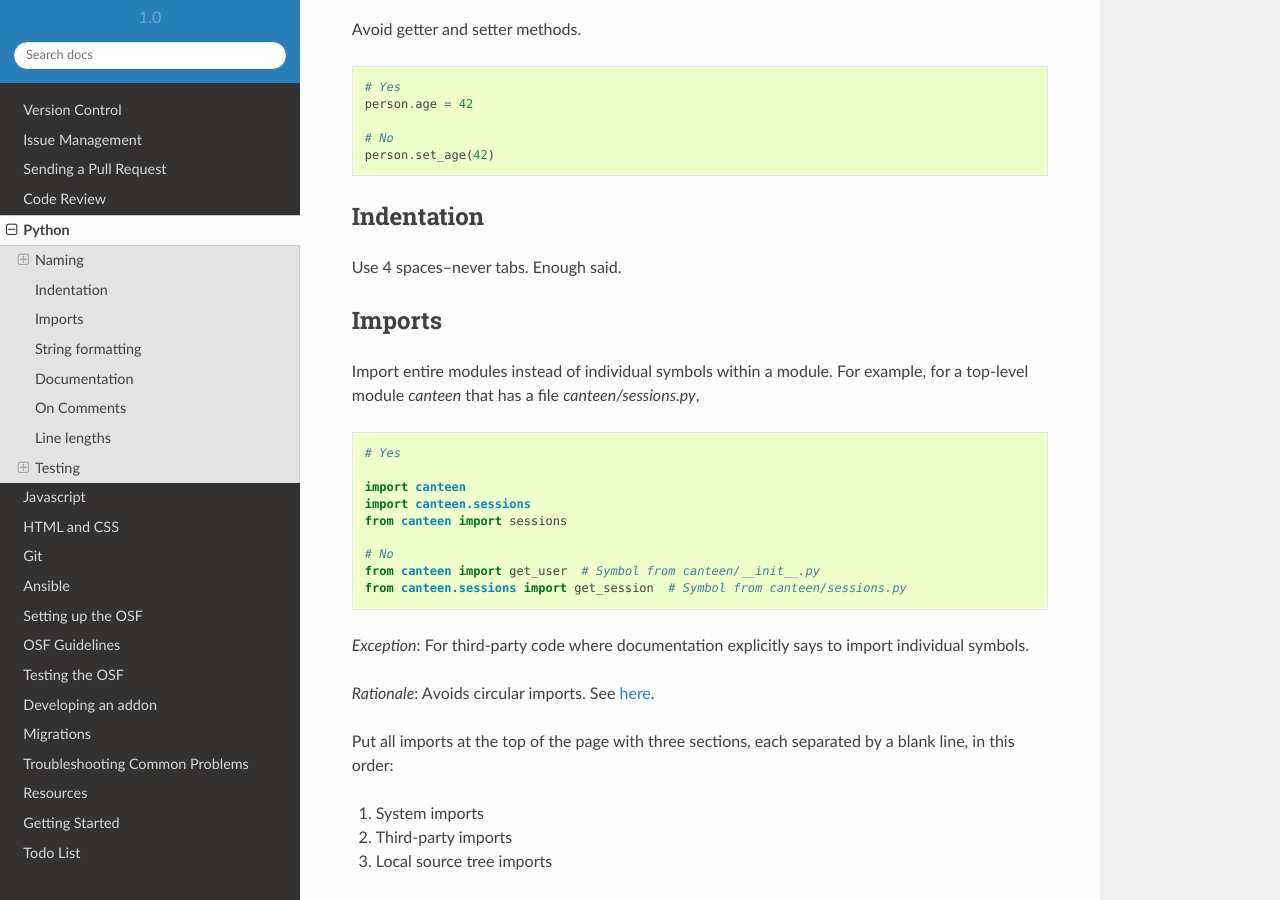
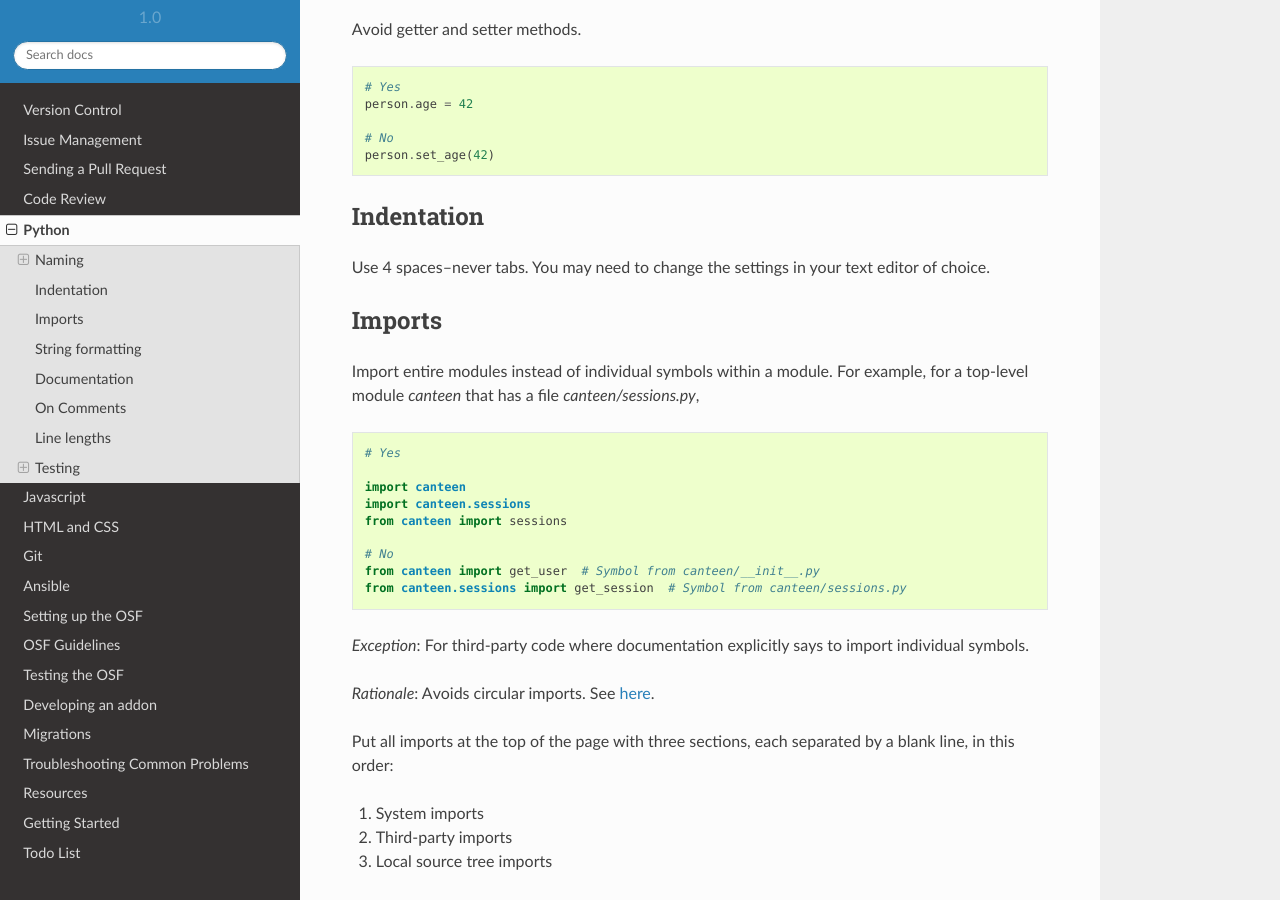
Before and after one commit to CenterForOpenScience/COSDev, a Sphinx documentation site: the page built from docs/style_guides/python.rst, in a window 1280 px wide and 900 px high, scrolled down 1385 px. Built offline with Sphinx 7.4.7 and the Read the Docs theme 2.0.0, drawn with Linux system fonts in a browser that asks for light colours.

Commit message:
Suggestion to modify settings in text editor to handle tabs vs. 4 spaces.

```diff
--- a/docs/style_guides/python.rst
+++ b/docs/style_guides/python.rst
@@ -75,7 +75,8 @@ Avoid getter and setter methods.
 Indentation
 ***********
 
-Use 4 spaces--never tabs. Enough said.
+Use 4 spaces--never tabs. You may need to change the settings in your
+text editor of choice.
 
 Imports
 *******
```
